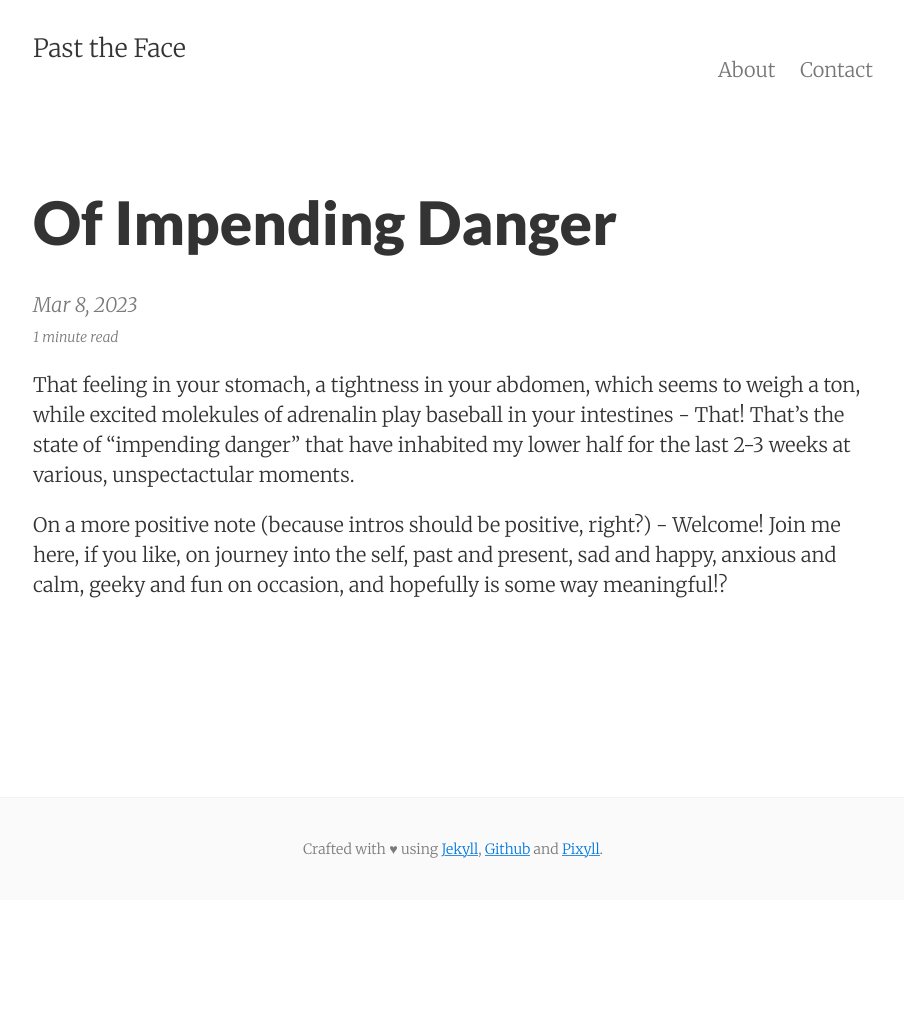
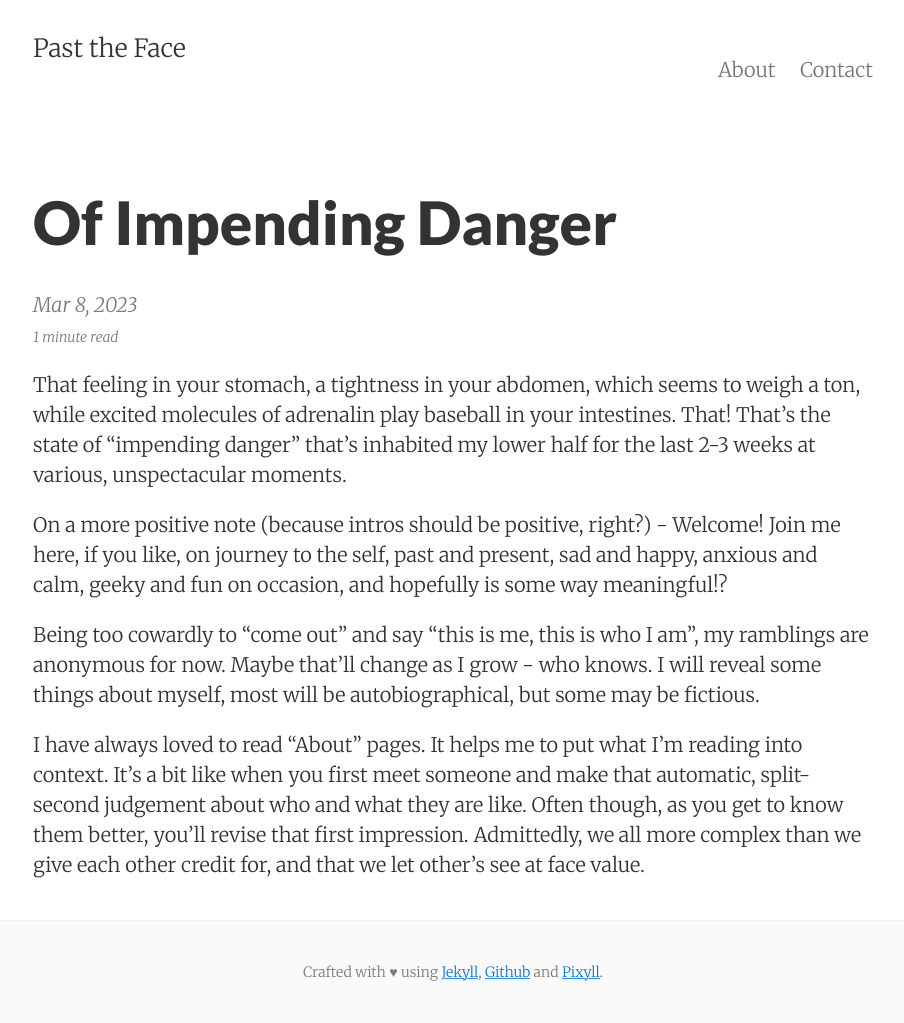
Before and after one commit to pasttheface/pasttheface.github.io, a Jekyll site: the page built from _posts/2023-03-08-of-impending-danger.markdown, in a window 1280 px wide. Shown: the whole page, without its empty margins (187-1091 px from the left). Built offline with Jekyll 4.4.1, drawn with Linux system fonts in a browser that asks for light colours; our own code applies the rules of GitHub Pages for plain Markdown files; before the commit the page ends 900 px from its top, so only the background shows below that.

Commit message:
update first post

```diff
--- a/_posts/2023-03-08-of-impending-danger.markdown
+++ b/_posts/2023-03-08-of-impending-danger.markdown
@@ -1,3 +1,7 @@
-That feeling in your stomach, a tightness in your abdomen, which seems to weigh a ton, while excited molekules of adrenalin play baseball in your intestines - That! That's the state of "impending danger" that have inhabited my lower half for the last 2-3 weeks at various, unspectactular moments.
+That feeling in your stomach, a tightness in your abdomen, which seems to weigh a ton, while excited molecules of adrenalin play baseball in your intestines. That! That's the state of "impending danger" that's inhabited my lower half for the last 2-3 weeks at various, unspectacular moments.
 
-On a more positive note (because intros should be positive, right?) - Welcome! Join me here, if you like, on journey into the self, past and present, sad and happy, anxious and calm, geeky and fun on occasion, and hopefully is some way meaningful!?
+On a more positive note (because intros should be positive, right?) - Welcome! Join me here, if you like, on journey to the self, past and present, sad and happy, anxious and calm, geeky and fun on occasion, and hopefully is some way meaningful!?
+
+Being too cowardly to "come out" and say "this is me, this is who I am", my ramblings are anonymous for now. Maybe that'll change as I grow - who knows. I will reveal some things about myself, most will be autobiographical, but some may be fictious.
+
+I have always loved to read "About" pages. It helps me to put what I'm reading into context. It's a bit like when you first meet someone and make that automatic, split-second judgement about who and what they are like. Often though, as you get to know them better, you'll revise that first impression. Admittedly, we all more complex than we give each other credit for, and that we let other's see at face value.
```
Also changed, not shown: images/me.jpeg (deleted).
